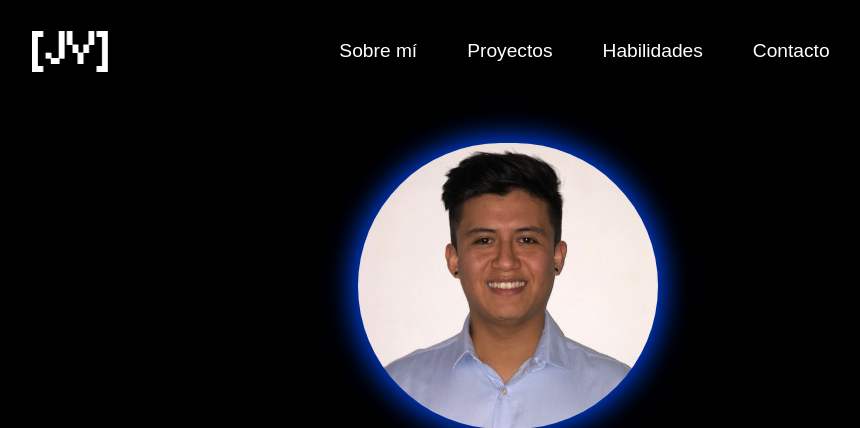
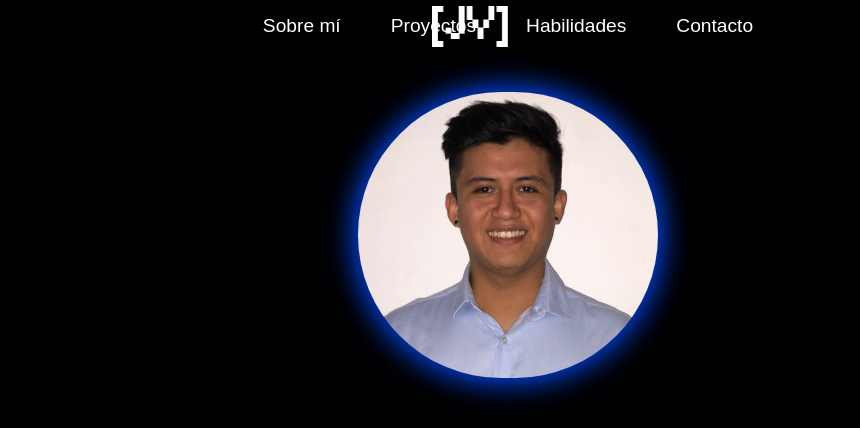
Before and after one commit to jvivas95/PortfolioJeffersonVivas, a PHP site: page / in a window 1280 px wide. Shown: the top 428 px of the page, without its empty margins (132-992 px from the left). Run offline with PHP 8.4, Linux system fonts and the light colour scheme.

Commit message:
Centrar objetos en el navbar

```diff
--- a/styles.css
+++ b/styles.css
@@ -23,7 +23,7 @@ header nav {
 
 .logo {
     flex-shrink: 0;
-    position: relative; /* Añadido para permitir el uso de z-index */
+    position: absolute; /* Añadido para permitir el uso de z-index */
     z-index: 1; /* Logo en un nivel inferior */
 }
 
@@ -37,11 +37,9 @@ header nav {
 nav ul {
     display: flex;
     list-style: none;
-    margin: 0;
-    padding: 0;
     justify-content: center;
     flex-grow: 1;
-    position: relative; /* Añadido para permitir el uso de z-index */
+    position: absolute; /* Añadido para permitir el uso de z-index */
     z-index: 2; /* Menú por encima del logo */
 }
 
```
